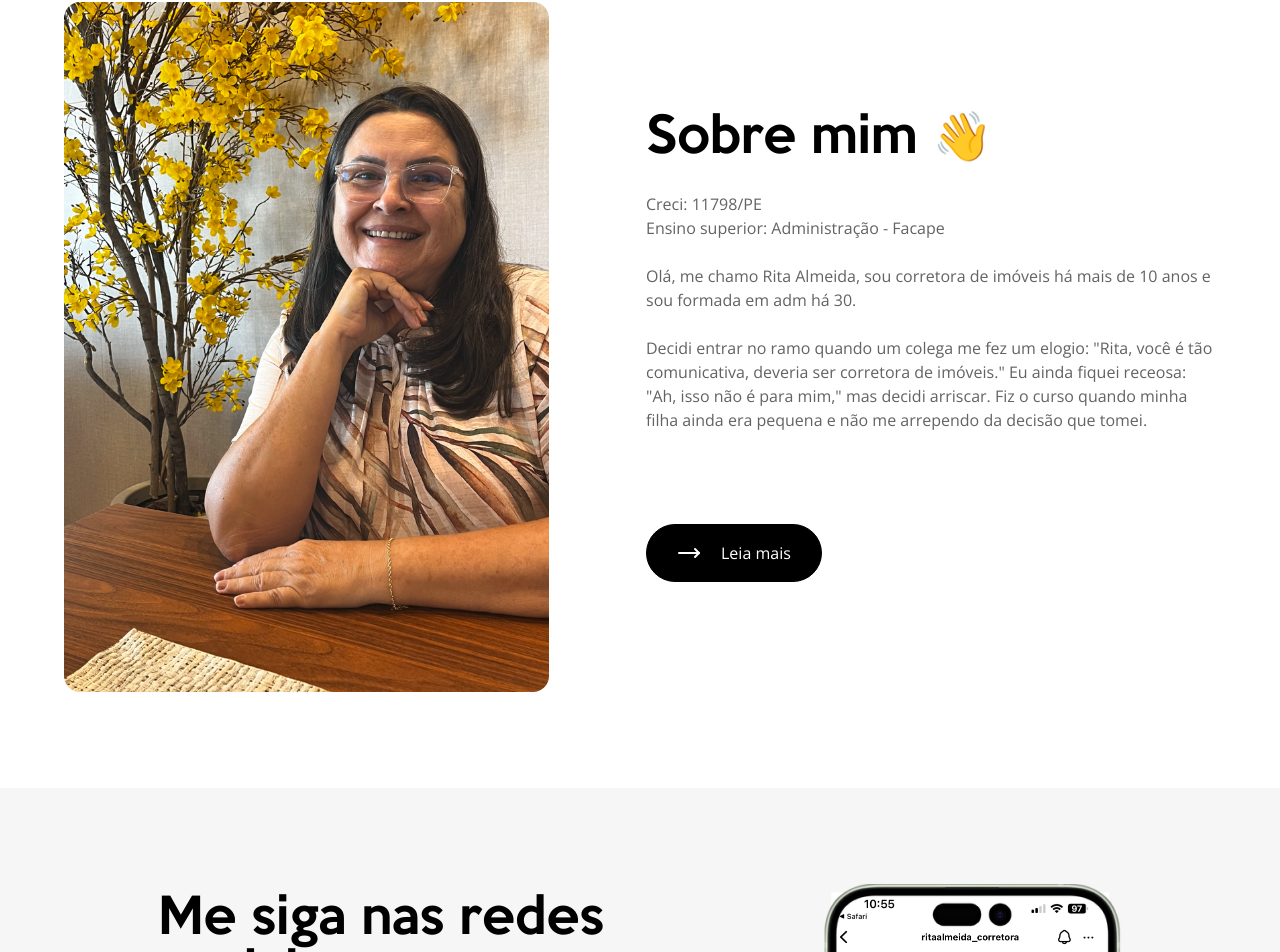
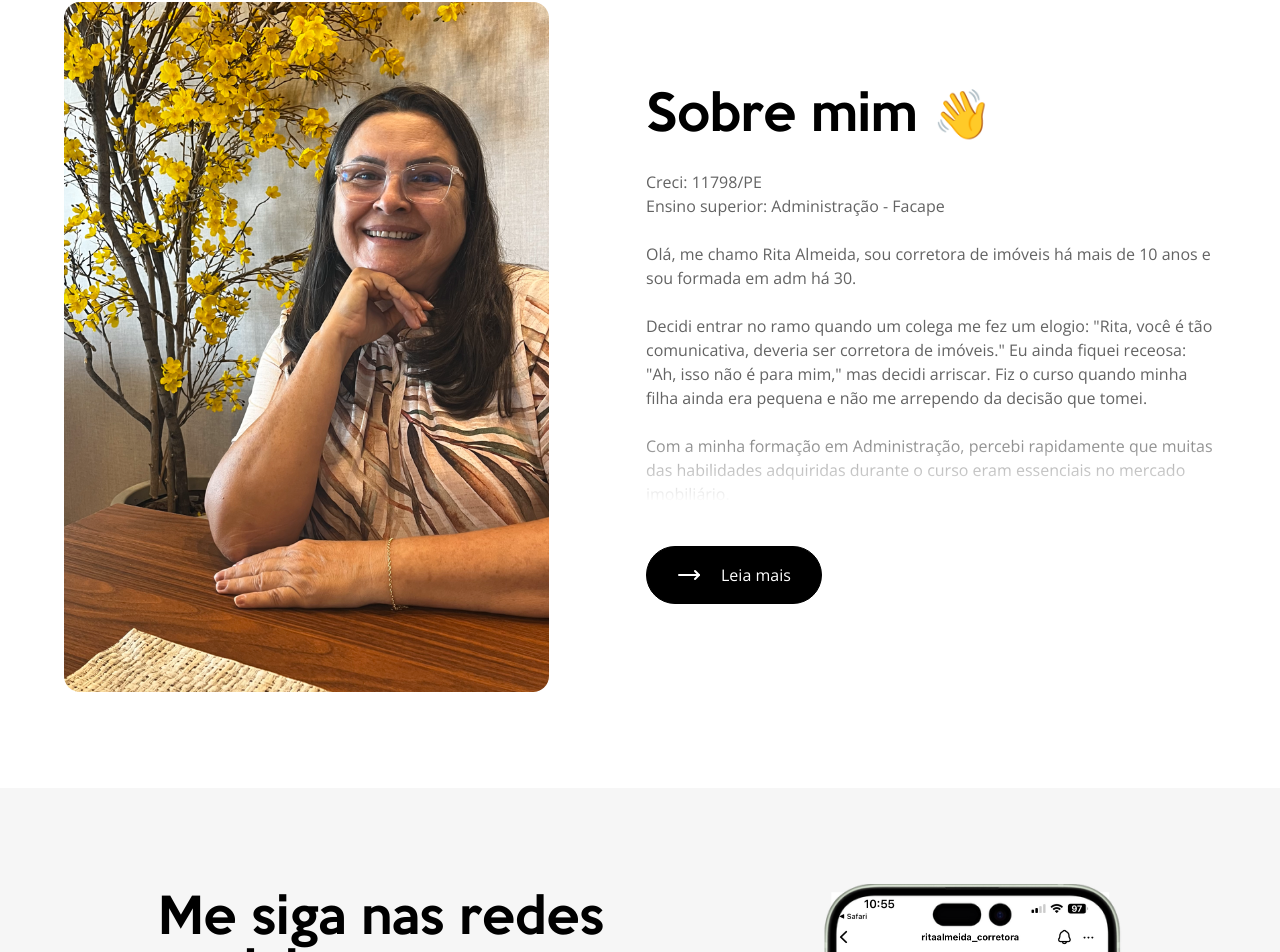
Before and after one commit to EdisonMatos/Landpage-Rita-Almeida, a React (Vite) app: page / in a window 1280 px wide. Shown: the part 2594-3546 px from the top of the page. Built offline with nearby package versions, Linux system fonts and the light colour scheme.

Commit message:
feat: Aplica opacidade em div no about

```diff
--- /dev/null
+++ b/src/components/sectionElements/AboutFading.jsx
@@ -0,0 +1,22 @@
+export default function AboutFading() {
+  return (
+    <div className="relative font-secondFont text-paragraph4 text-paragraphLight">
+      Creci: 11798/PE <br></br>
+      Ensino superior: Administração - Facape <br /> <br />
+      Olá, me chamo Rita Almeida, sou corretora de imóveis há mais de 10 anos e
+      sou formada em adm há 30.
+      <br />
+      <br></br>Decidi entrar no ramo quando um colega me fez um elogio: "Rita,
+      você é tão comunicativa, deveria ser corretora de imóveis." Eu ainda
+      fiquei receosa: "Ah, isso não é para mim," mas decidi arriscar. Fiz o
+      curso quando minha filha ainda era pequena e não me arrependo da decisão
+      que tomei.
+      <br />
+      <br />
+      Com a minha formação em Administração, percebi rapidamente que muitas das
+      habilidades adquiridas durante o curso eram essenciais no mercado
+      imobiliário.
+      <div className="bottom-1 absolute w-full h-[80px] bg-gradient-to-b from-transparent to-white"></div>
+    </div>
+  );
+}
--- a/src/components/sections/AboutImgLeft.jsx
+++ b/src/components/sections/AboutImgLeft.jsx
@@ -10,6 +10,7 @@ import { Dialog } from "primereact/dialog";
 import "primereact/resources/themes/saga-blue/theme.css";
 import "primereact/resources/primereact.min.css";
 import "primeicons/primeicons.css";
+import AboutFading from "../sectionElements/AboutFading";
 
 export default function AboutImgLeft() {
   const [visible, setVisible] = useState(false);
@@ -72,21 +73,11 @@ export default function AboutImgLeft() {
             </SectionTitles>
           </MotionDivDownToUp>
           <MotionDivDownToUp>
-            <Paragraphs className="mb-[60px] desktop1:mb-[92px]">
-              Creci: 11798/PE <br></br>
-              Ensino superior: Administração - Facape <br /> <br />
-              Olá, me chamo Rita Almeida, sou corretora de imóveis há mais de 10
-              anos e sou formada em adm há 30.
-              <br />
-              <br></br>Decidi entrar no ramo quando um colega me fez um elogio:
-              "Rita, você é tão comunicativa, deveria ser corretora de imóveis."
-              Eu ainda fiquei receosa: "Ah, isso não é para mim," mas decidi
-              arriscar. Fiz o curso quando minha filha ainda era pequena e não
-              me arrependo da decisão que tomei.
-            </Paragraphs>
+            <AboutFading />
           </MotionDivDownToUp>
-          <MotionDivDownToUp>
+          <MotionDivDownToUp className="mt-[40px]">
             <ButtonWithIcon
+              className=""
               label="Leia mais"
               onClick={onClick}
               icon={
```
